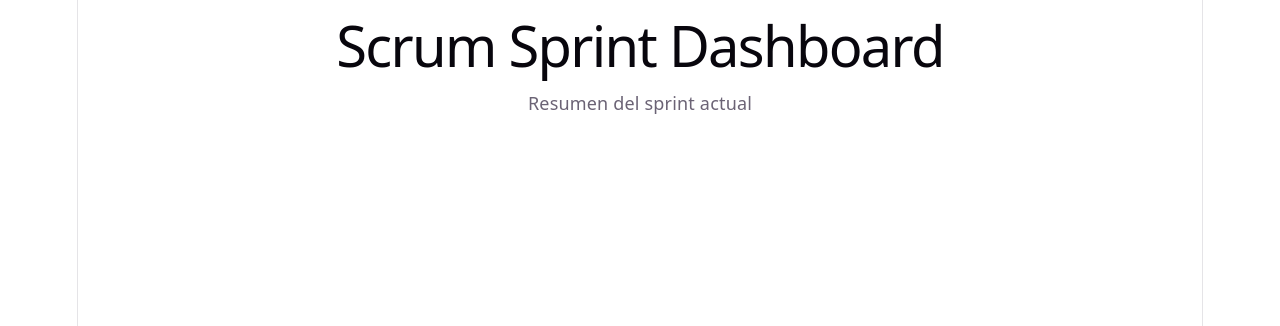
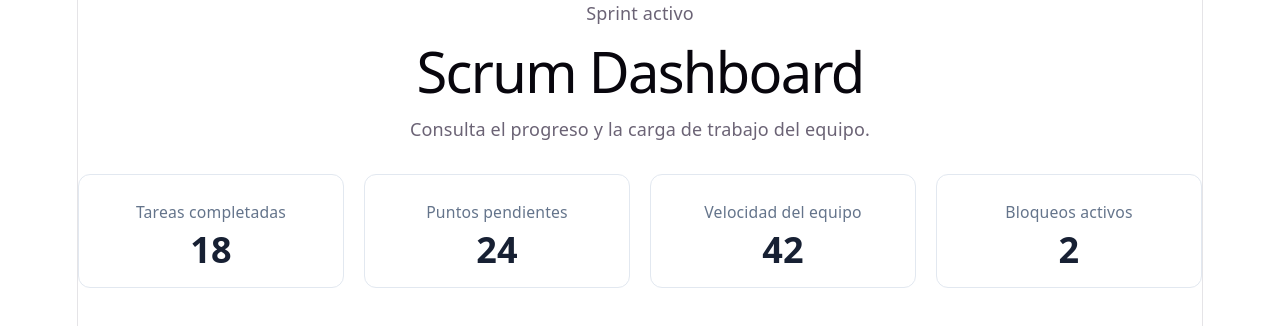
Before and after one commit to carlotagarcia06/scrum-dashboard, a React (Vite) app: page / in a window 1280 px wide. Shown: the top 326 px of the page. Built offline with nearby package versions, Linux system fonts and the light colour scheme.

Commit message:
feat: add dashboard metrics layout

```diff
--- a/src/App.css
+++ b/src/App.css
@@ -1,184 +1,48 @@
-.counter {
-  font-size: 16px;
-  padding: 5px 10px;
-  border-radius: 5px;
-  color: var(--accent);
-  background: var(--accent-bg);
-  border: 2px solid transparent;
-  transition: border-color 0.3s;
-  margin-bottom: 24px;
+.dashboard-header {
+  max-width: 1200px;
+  margin: 0 auto 32px;
+}
 
-  &:hover {
-    border-color: var(--accent-border);
+.metrics-grid {
+  display: grid;
+  grid-template-columns: repeat(4, 1fr);
+  gap: 20px;
+  max-width: 1200px;
+  margin: 0 auto;
+}
+
+.metric-card {
+  display: flex;
+  flex-direction: column;
+  gap: 12px;
+  padding: 24px;
+  background-color: #ffffff;
+  border: 1px solid #e2e8f0;
+  border-radius: 12px;
+}
+
+.metric-card span {
+  color: #64748b;
+  font-size: 0.875rem;
+}
+
+.metric-card strong {
+  color: #172033;
+  font-size: 2rem;
+}
+
+@media (max-width: 800px) {
+  .dashboard {
+    padding: 24px;
   }
-  &:focus-visible {
-    outline: 2px solid var(--accent);
-    outline-offset: 2px;
+
+  .metrics-grid {
+    grid-template-columns: repeat(2, 1fr);
   }
 }
 
-.hero {
-  position: relative;
-
-  .base,
-  .framework,
-  .vite {
-    inset-inline: 0;
-    margin: 0 auto;
-  }
-
-  .base {
-    width: 170px;
-    position: relative;
-    z-index: 0;
-  }
-
-  .framework,
-  .vite {
-    position: absolute;
-  }
-
-  .framework {
-    z-index: 1;
-    top: 34px;
-    height: 28px;
-    transform: perspective(2000px) rotateZ(300deg) rotateX(44deg) rotateY(39deg)
-      scale(1.4);
-  }
-
-  .vite {
-    z-index: 0;
-    top: 107px;
-    height: 26px;
-    width: auto;
-    transform: perspective(2000px) rotateZ(300deg) rotateX(40deg) rotateY(39deg)
-      scale(0.8);
+@media (max-width: 500px) {
+  .metrics-grid {
+    grid-template-columns: 1fr;
   }
 }
-
-#center {
-  display: flex;
-  flex-direction: column;
-  gap: 25px;
-  place-content: center;
-  place-items: center;
-  flex-grow: 1;
-
-  @media (max-width: 1024px) {
-    padding: 32px 20px 24px;
-    gap: 18px;
-  }
-}
-
-#next-steps {
-  display: flex;
-  border-top: 1px solid var(--border);
-  text-align: left;
-
-  & > div {
-    flex: 1 1 0;
-    padding: 32px;
-    @media (max-width: 1024px) {
-      padding: 24px 20px;
-    }
-  }
-
-  .icon {
-    margin-bottom: 16px;
-    width: 22px;
-    height: 22px;
-  }
-
-  @media (max-width: 1024px) {
-    flex-direction: column;
-    text-align: center;
-  }
-}
-
-#docs {
-  border-right: 1px solid var(--border);
-
-  @media (max-width: 1024px) {
-    border-right: none;
-    border-bottom: 1px solid var(--border);
-  }
-}
-
-#next-steps ul {
-  list-style: none;
-  padding: 0;
-  display: flex;
-  gap: 8px;
-  margin: 32px 0 0;
-
-  .logo {
-    height: 18px;
-  }
-
-  a {
-    color: var(--text-h);
-    font-size: 16px;
-    border-radius: 6px;
-    background: var(--social-bg);
-    display: flex;
-    padding: 6px 12px;
-    align-items: center;
-    gap: 8px;
-    text-decoration: none;
-    transition: box-shadow 0.3s;
-
-    &:hover {
-      box-shadow: var(--shadow);
-    }
-    .button-icon {
-      height: 18px;
-      width: 18px;
-    }
-  }
-
-  @media (max-width: 1024px) {
-    margin-top: 20px;
-    flex-wrap: wrap;
-    justify-content: center;
-
-    li {
-      flex: 1 1 calc(50% - 8px);
-    }
-
-    a {
-      width: 100%;
-      justify-content: center;
-      box-sizing: border-box;
-    }
-  }
-}
-
-#spacer {
-  height: 88px;
-  border-top: 1px solid var(--border);
-  @media (max-width: 1024px) {
-    height: 48px;
-  }
-}
-
-.ticks {
-  position: relative;
-  width: 100%;
-
-  &::before,
-  &::after {
-    content: '';
-    position: absolute;
-    top: -4.5px;
-    border: 5px solid transparent;
-  }
-
-  &::before {
-    left: 0;
-    border-left-color: var(--border);
-  }
-  &::after {
-    right: 0;
-    border-right-color: var(--border);
-  }
-}
--- a/src/App.tsx
+++ b/src/App.tsx
@@ -1,8 +1,35 @@
+import "./App.css";
+
 function App() {
   return (
-    <main>
-      <h1>Scrum Sprint Dashboard</h1>
-      <p>Resumen del sprint actual</p>
+    <main className="dashboard">
+      <header className="dashboard-header">
+        <p className="eyebrow">Sprint activo</p>
+        <h1>Scrum Dashboard</h1>
+        <p>Consulta el progreso y la carga de trabajo del equipo.</p>
+      </header>
+
+      <section className="metrics-grid">
+        <article className="metric-card">
+          <span>Tareas completadas</span>
+          <strong>18</strong>
+        </article>
+
+        <article className="metric-card">
+          <span>Puntos pendientes</span>
+          <strong>24</strong>
+        </article>
+
+        <article className="metric-card">
+          <span>Velocidad del equipo</span>
+          <strong>42</strong>
+        </article>
+
+        <article className="metric-card">
+          <span>Bloqueos activos</span>
+          <strong>2</strong>
+        </article>
+      </section>
     </main>
   );
 }
```
